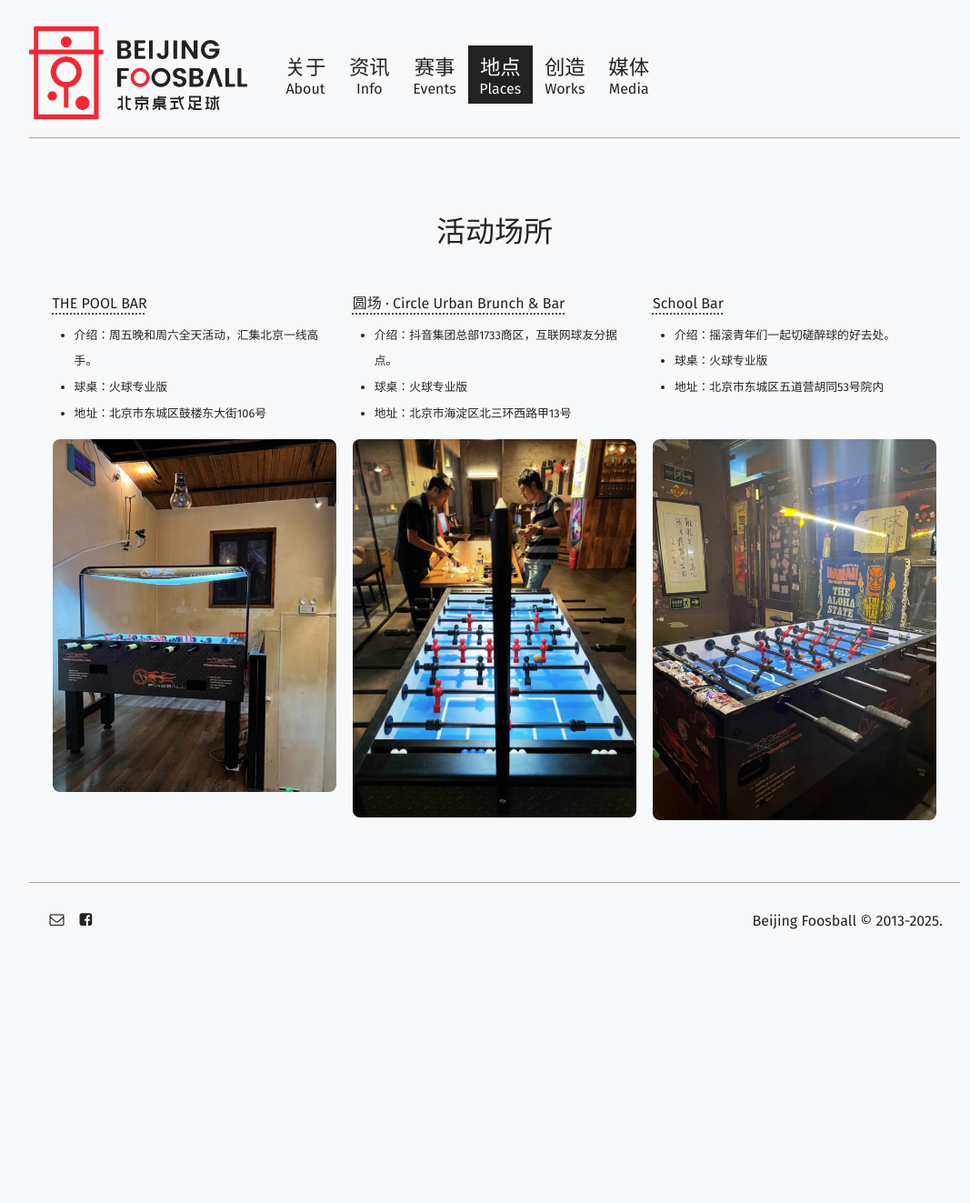
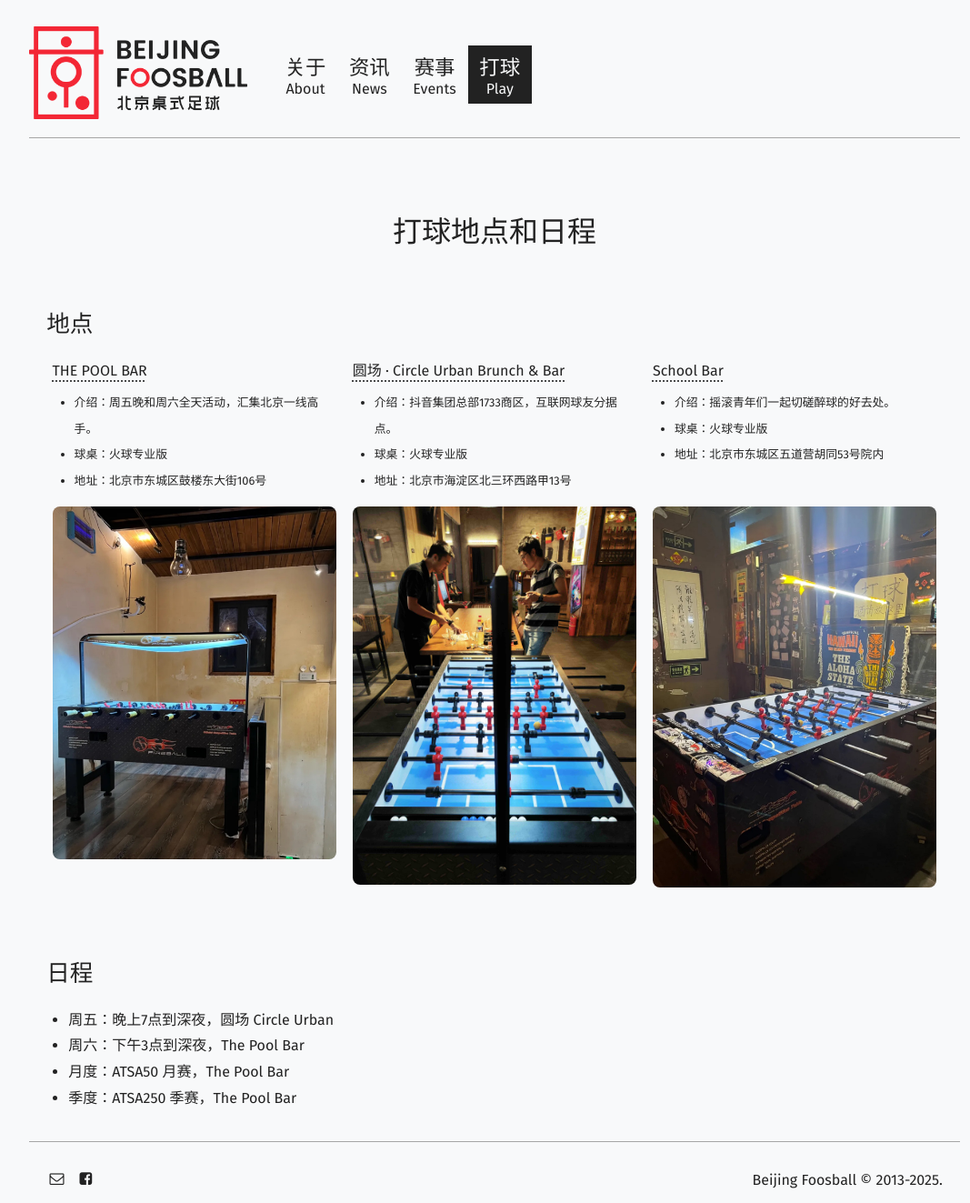
Before and after one commit to BeijingFoosball/beijingfoosball.github.io, a Jekyll site: the page built from _docs/play.html, in a window 1280 px wide. Shown: the whole page at 91% size, without its empty margins (96-1163 px from the left). Built offline with Jekyll 4.4.1, drawn with Linux system fonts in a browser that asks for light colours; some web fonts are replaced; before the commit the page ends 1038 px from its top, so only the background shows below that.

Commit message:
feat: minor updates

```diff
--- a/_docs/events.html
+++ b/_docs/events.html
@@ -1,6 +1,6 @@
 ---
 layout: page
-title: 赛事与活动
+title: 赛事
 key: events
 ---
 
--- a/_docs/info.html
+++ b/_docs/news.html
@@ -1,7 +1,7 @@
 ---
 layout: page
 title: 资讯
-key: info
+key: news
 ---
 
 <div class="archive-main">
--- a/_docs/places.html
+++ b/_docs/play.html
@@ -1,9 +1,10 @@
 ---
 layout: page
-title: 活动场所
-key: places
+title: 打球地点和日程
+key: play
 ---
 
+<h2>地点</h2>
 <div class="tiles">
   {% for item in site.data.places %}
   <div class="tile">
@@ -25,3 +26,11 @@
   </div>
   {% endfor %}
 </div>
+
+<h2>日程</h2>
+<ul>
+    <li>周五：晚上7点到深夜，圆场 Circle Urban</li>
+    <li>周六：下午3点到深夜，The Pool Bar</li>
+    <li>月度：ATSA50 月赛，The Pool Bar</li>
+    <li>季度：ATSA250 季赛，The Pool Bar</li>
+</ul>
--- a/_includes/header.html
+++ b/_includes/header.html
@@ -12,10 +12,10 @@
               <div class="menu-en">About</div>
             </a>
           </div>
-          <div class="menu-item{% if page.key == "info" %}{{ " menu-active" }}{% endif %}">
-            <a href="/docs/info.html">
+          <div class="menu-item{% if page.key == "news" %}{{ " menu-active" }}{% endif %}">
+            <a href="/docs/news.html">
               <div>资讯</div>
-              <div class="menu-en">Info</div>
+              <div class="menu-en">News</div>
             </a>
           </div>
           <div class="menu-item{% if page.key == "events" %}{{ " menu-active" }}{% endif %}">
@@ -24,22 +24,10 @@
               <div class="menu-en">Events</div>
             </a>
           </div>
-          <div class="menu-item{% if page.key == "places" %}{{ " menu-active" }}{% endif %}">
-            <a href="/docs/places.html">
-              <div>地点</div>
-              <div class="menu-en">Places</div>
-            </a>
-          </div>
-          <div class="menu-item{% if page.key == "works" %}{{ " menu-active" }}{% endif %}">
-            <a href="/docs/works.html">
-              <div>创造</div>
-              <div class="menu-en">Works</div>
-            </a>
-          </div>
-          <div class="menu-item{% if page.key == "media" %}{{ " menu-active" }}{% endif %}">
-            <a href="/docs/media.html">
-              <div>媒体</div>
-              <div class="menu-en">Media</div>
+          <div class="menu-item{% if page.key == "play" %}{{ " menu-active" }}{% endif %}">
+            <a href="/docs/play.html">
+              <div>打球</div>
+              <div class="menu-en">Play</div>
             </a>
           </div>
         </div>
```
